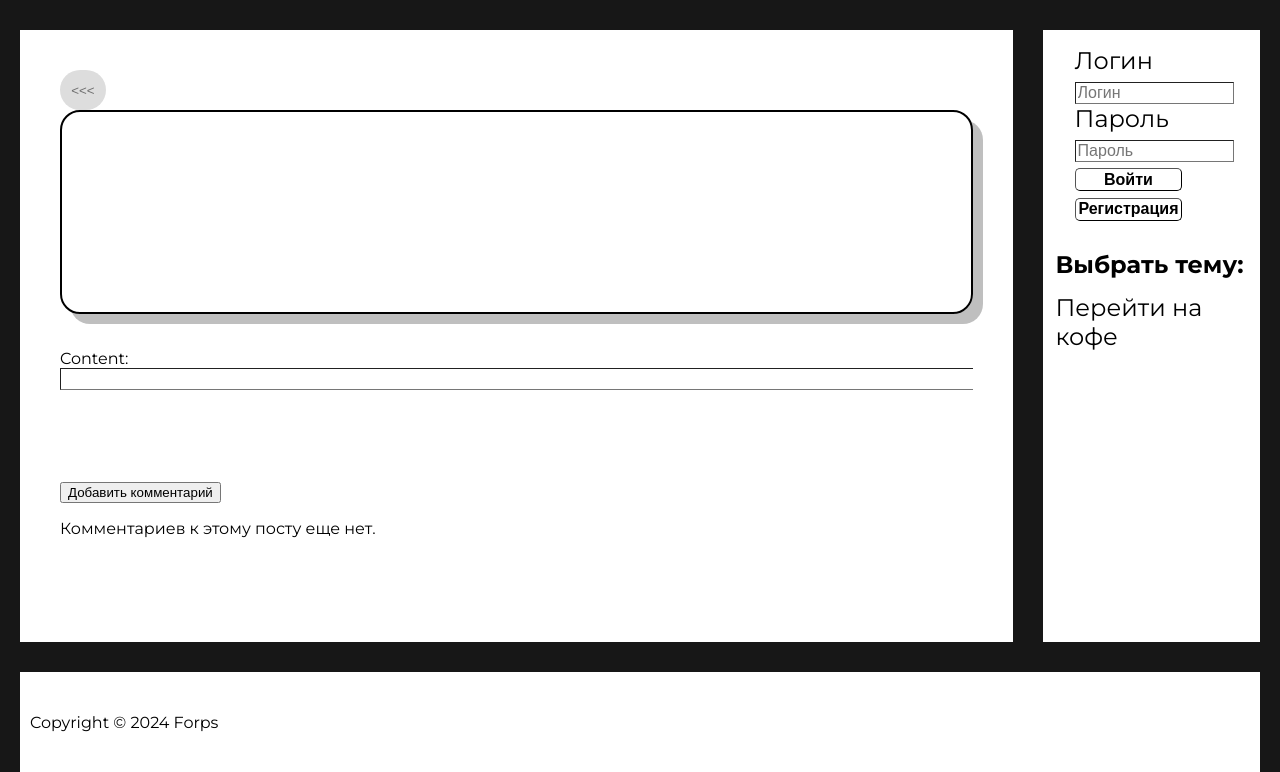
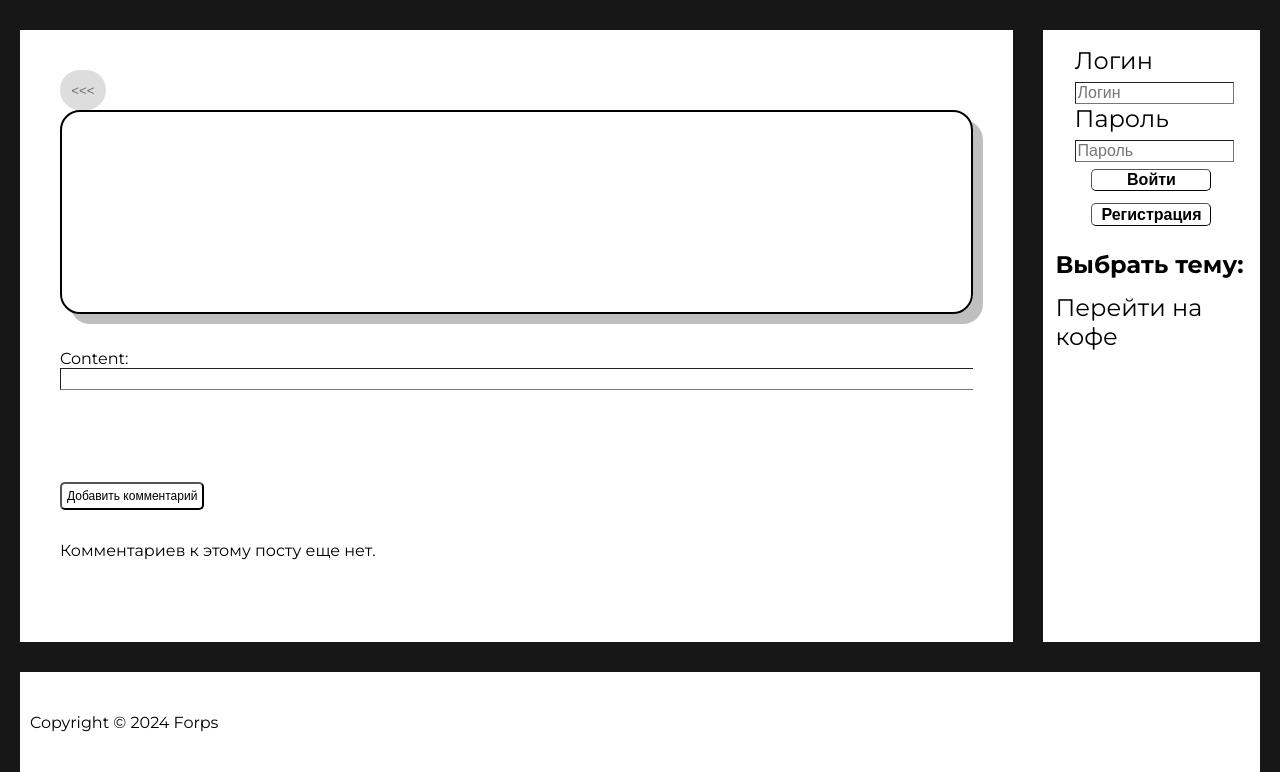
Before and after one commit to DanVoron/pythonProject, a Django app: template mydjangoproject/templates/blog/post_list.html in a window 1280 px wide. Shown: the part 223-995 px from the top of the page. Run offline with Django 5.2, Linux system fonts and the light colour scheme; the template is opened without the code that fills it: values that come from a table or form of the project are taken from there, others are empty; some web fonts are replaced.

Commit message:
Less gooo

```diff
--- a/mydjangoproject/myapp1/views.py
+++ b/mydjangoproject/myapp1/views.py
@@ -61,6 +61,7 @@ def coffe_page(request):
     return render(request, 'Coffee.html', context={'data': all_posts})
 
 def post_list(request, pk):
+    all_themes = Topic.objects.all()
     post = get_object_or_404(Post, pk=pk)
     comments = Comment.objects.filter(post_id=pk)
     if request.method == 'POST':
@@ -81,7 +82,7 @@ def post_list(request, pk):
             return redirect('post_list', pk=post.pk)
     else:
         form = CommentForm()
-    return render(request, 'blog/post_list.html', {'post': post, 'comments': comments, 'form': form})
+    return render(request, 'blog/post_list.html', {'post': post, 'comments': comments, 'form': form,'topics':all_themes})
 
 
 def index_page_themed(request, pk):
--- a/mydjangoproject/mydjangoproject/urls.py
+++ b/mydjangoproject/mydjangoproject/urls.py
@@ -31,5 +31,5 @@ urlpatterns = [
     path('post/<int:pk>/',post_list,name='post_list'),
     path('<int:pk>/',index_page_themed,name='index_page_themed'),
     path('logout/', logout_wiev, name='logout'),
-    path('addpost/<int:pk>',post_edit,name='addpost')
+    path('postedit/<int:pk>',post_edit,name='addpost')
 ]
--- a/mydjangoproject/static/css/index.css
+++ b/mydjangoproject/static/css/index.css
@@ -106,8 +106,13 @@ footer{
     margin-bottom: 25px;
     margin-top: -30px;
 }
+.formstyle{
+    display: flex;
+    align-items: center;
+    flex-direction: column;
+}
 .AuthButt{
-    width: 70%;
+    width: 120px;
     align-self:center;
     padding: 1%;
     border-width: 1px;
@@ -120,7 +125,6 @@ footer{
 
 .userquitButt{
     margin-top: 5px;
-    width: 30%;
 }
 
 .RegLogContaienr{
@@ -133,11 +137,18 @@ footer{
     align-items: center;
     justify-content: space-between;
 }
+.AddCommButt{
+    background-color: transparent;
+    border-radius: 5px;
+    font-size: 12px;
+    padding: 5px;
+    margin-bottom:15px ;
+}
 .UserQuitContainer{
 
     margin-top: 5%;
-    width: 80%;
-    height: 80px;
+    width: 100%;
+    height: 150px;
     display: flex;
     text-align: center;
     align-self: center;
--- a/mydjangoproject/templates/blog/post_list.html
+++ b/mydjangoproject/templates/blog/post_list.html
@@ -41,18 +41,18 @@
              <h2>{{ post.head }}</h2>
         </div>
         <div class="PostTextContainer">
-            <p>      {{ post.content }}</p>
+            <p>{{ post.content }}</p>
         </div>
         <form method="post">
             {% csrf_token %}
             {{ form.as_p }}
-            <button type="submit">Добавить комментарий</button>
+            <button type="submit" class="AddCommButt">Добавить комментарий</button>
         </form>
         <div class="CommentsList">
             {% for comment in comments %}
             <div class="CommentItem">
                 <div class="UserContainer">
-                    <label class="UserLabel">{{ comment.user.username }}</label> <!-- Изменено здесь -->
+                    <label class="UserLabel">{{ comment.user.username }}</label>
                 </div>
                 <label class="CommLabel">{{ comment.content }}</label>
             </div>
@@ -64,14 +64,17 @@
     <div class="NewsThemesContainer">
         {% if role_id is None %}
         <div class="RegLogContaienr">
-            <form  method="post" action="">
+            <form  method="post" action="" class="formstyle">
                 {% csrf_token %}
                 <label>Логин <br> <input type="text" name="username" placeholder="Логин" ></label>
                 <label>Пароль <br><input type="password" name="password" placeholder="Пароль" ></label>
-                <button class="AuthButt"> Войти </button>
+                <div class="testing">
+                    <button class="AuthButt"> Войти </button>
+                </div>
+            </form>
+            <div class="centerbutts">
                 <button class="AuthButt" onclick="Goida2()">Регистрация</button>
-            </form>
-
+            </div>
         </div>
         {% endif %}
 
@@ -79,6 +82,7 @@
         <div class="UserQuitContainer">
             <form action="{% url 'logout' %}" method="post">
                 {% csrf_token %}
+                <p>Здраствуйте,<br> {{ username }}</p>
                 <button class="AuthButt userquitButt" type="submit">Выйти</button>
             </form>
         </div>
```
Also changed, not shown: mydjangoproject/templates/index.html (+8 -4 lines).
